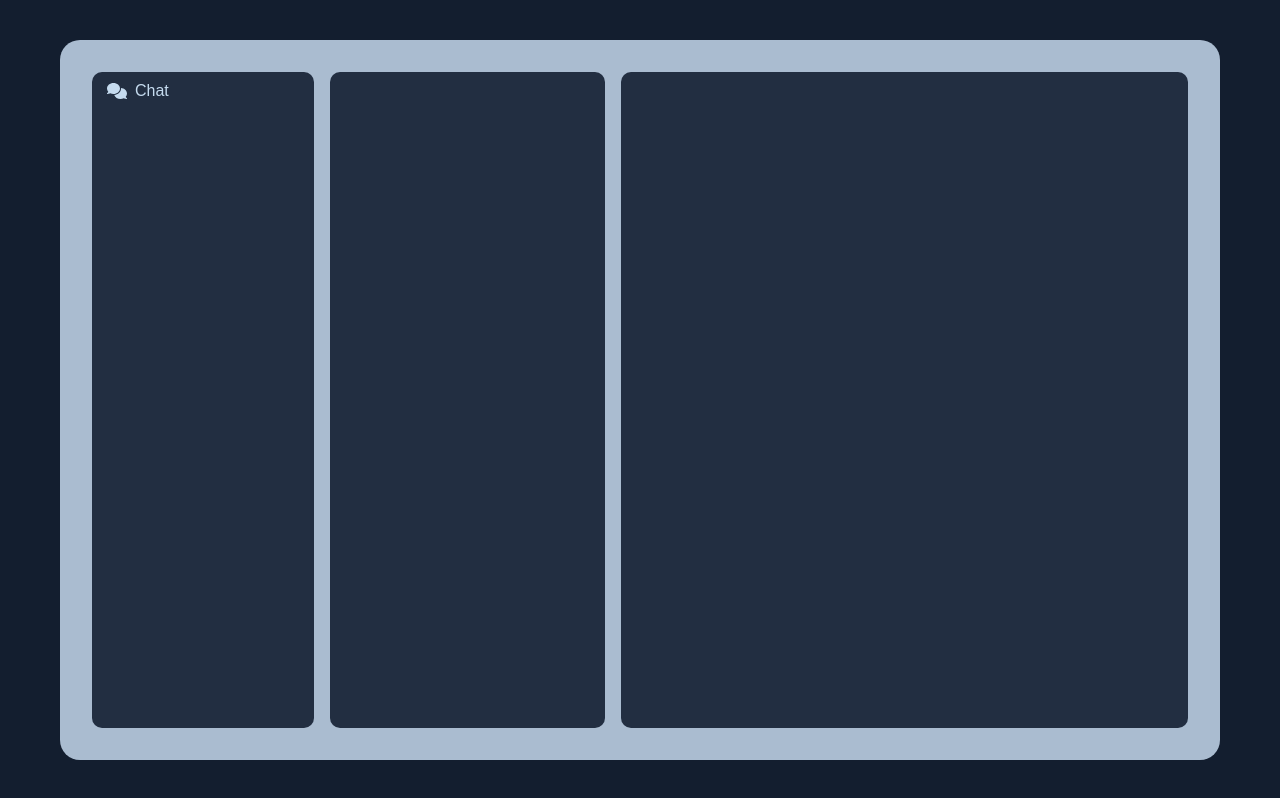
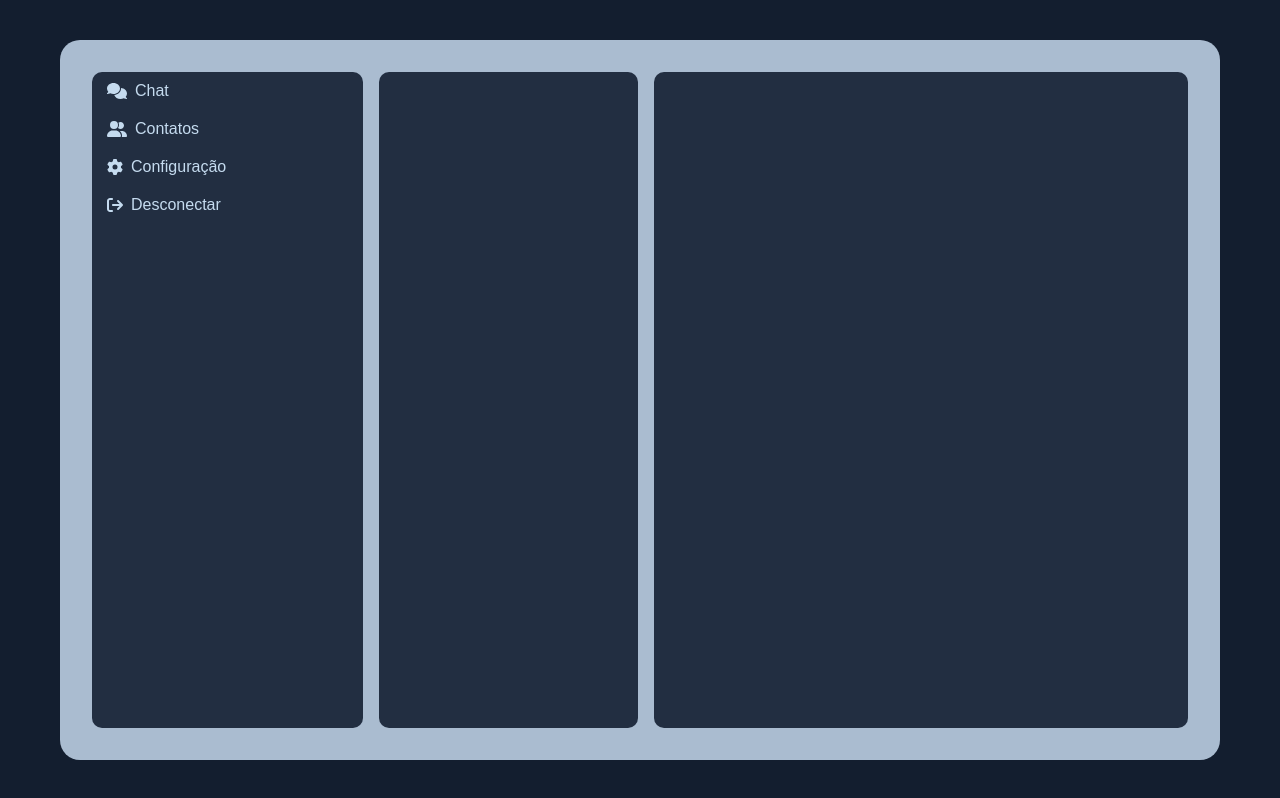
Before and after one commit to AdrielKlem/chatroom, a React (Vite) app: page / in a window 1280 px wide. Built offline with nearby package versions, Linux system fonts and the light colour scheme.

Commit message:
add all button nav

```diff
--- a/src/pages/Home/index.tsx
+++ b/src/pages/Home/index.tsx
@@ -1,10 +1,13 @@
 import { FontAwesomeIcon } from '@fortawesome/react-fontawesome'
-import { faComments } from '@fortawesome/free-solid-svg-icons'
+import { faComments, faUserGroup, faGear, faArrowRightFromBracket } from '@fortawesome/free-solid-svg-icons'
 
 import { Container, Display, Menu, Inbox, Chatting } from "./styles"
 import { ButtonNav } from "../../components/ButtonNav"
 
 const IconChat = <FontAwesomeIcon icon={faComments} />
+const IconContacts = <FontAwesomeIcon icon={faUserGroup} />
+const IconSettings = <FontAwesomeIcon icon={faGear} />
+const IconLogout = <FontAwesomeIcon icon={faArrowRightFromBracket} />
 
 export function Home() {
     return (
@@ -15,6 +18,18 @@ export function Home() {
                         text="Chat"
                         icon={IconChat}
                     />
+                    <ButtonNav
+                        text="Contatos"
+                        icon={IconContacts}
+                    />
+                    <ButtonNav
+                        text="Configuração"
+                        icon={IconSettings}
+                    />
+                    <ButtonNav
+                        text="Desconectar"
+                        icon={IconLogout}
+                    />
                 </Menu>
                 <Inbox />
                 <Chatting></Chatting>
```
